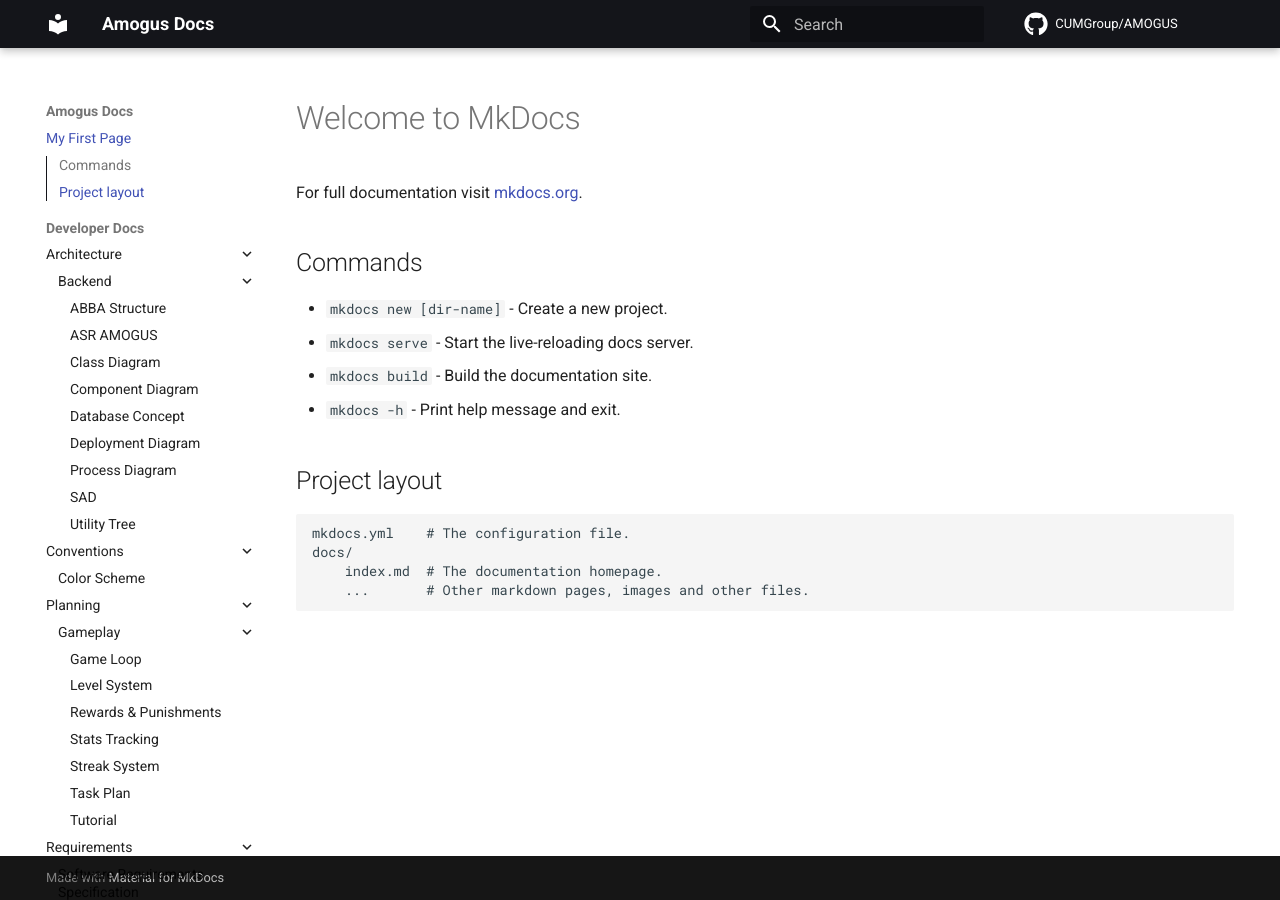
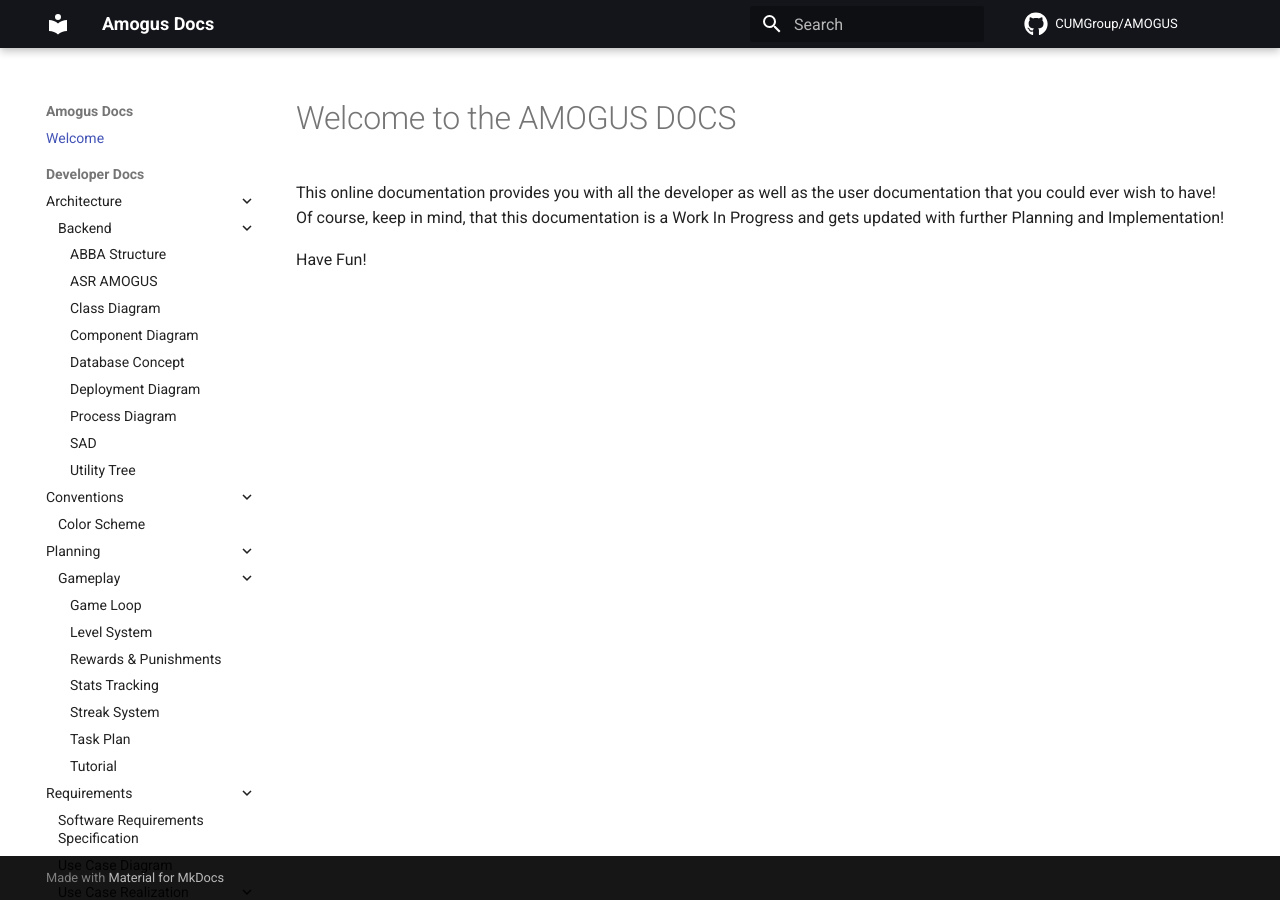
Before and after one commit to CUMGroup/AMOGUS, an MkDocs documentation site: the page built from docs/index.md, in a window 1280 px wide. Built offline with MkDocs 1.6.1 and Material for MkDocs 9.7.7, drawn with Linux system fonts in a browser that asks for light colours; comment, search, counter and statistics services are not loaded.

Commit message:
Added welcome

```diff
--- a/docs/index.md
+++ b/docs/index.md
@@ -1,22 +1,10 @@
 ---
-title: My First Page
+title: Welcome
 layout: default
 ---
 
-# Welcome to MkDocs
+# Welcome to the AMOGUS DOCS
+This online documentation provides you with all the developer as well as the user documentation that you could ever wish to have!
+Of course, keep in mind, that this documentation is a Work In Progress and gets updated with further Planning and Implementation!
 
-For full documentation visit [mkdocs.org](https://www.mkdocs.org).
-
-## Commands
-
-* `mkdocs new [dir-name]` - Create a new project.
-* `mkdocs serve` - Start the live-reloading docs server.
-* `mkdocs build` - Build the documentation site.
-* `mkdocs -h` - Print help message and exit.
-
-## Project layout
-
-    mkdocs.yml    # The configuration file.
-    docs/
-        index.md  # The documentation homepage.
-        ...       # Other markdown pages, images and other files.
+Have Fun!
```
